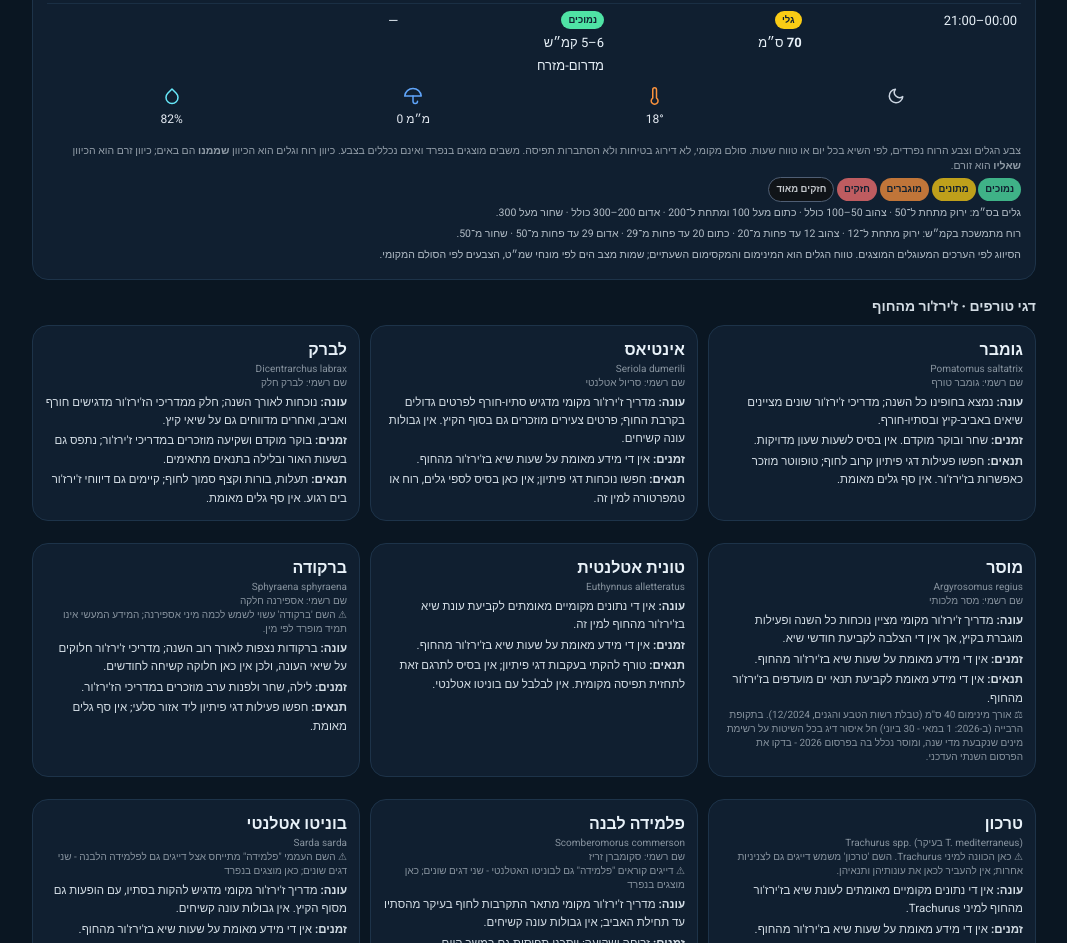
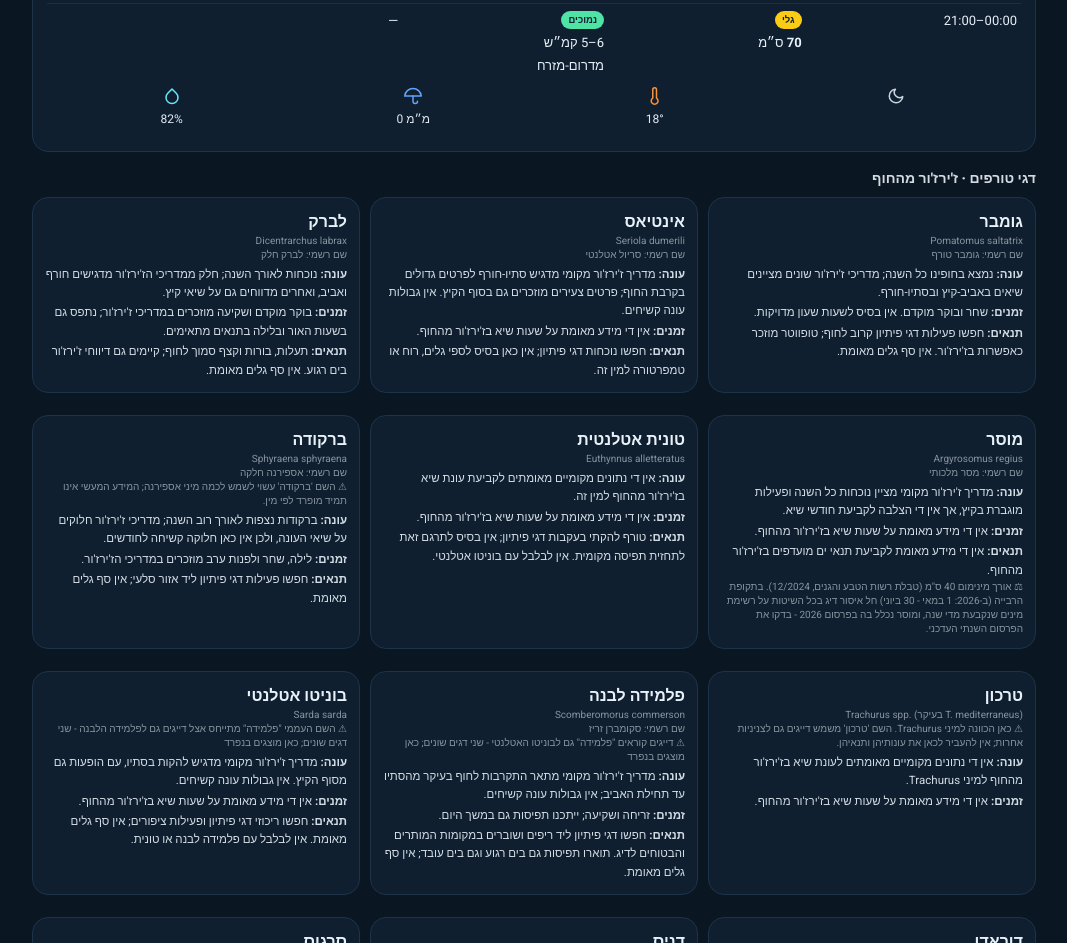
Before and after one commit to ruslan10/fishing, a plain HTML site: page index.html in a window 1280 px wide. Shown: the part 1533-2476 px from the top of the page, without its empty margins (106-1173 px from the left). Drawn offline with Linux system fonts and the light colour scheme.

Commit message:
Remove requested explanatory block below hourly table

```diff
--- a/index.html
+++ b/index.html
@@ -284,11 +284,7 @@ function imsCard(region){
         <td>${w.current_vel!=null&&w.current_vel>0.01?w.current_vel+' קמ״ש '+(w.current_dir?'ל'+w.current_dir:''):'—'}</td>
         </tr>
         <tr class="wxsub ${isPast?'past':''}"><td colspan="4">${wxLine(w)}</td></tr>`;}).join('')}
-      </table><div style="font-size:10.5px;opacity:.6;margin-top:6px">צבע הגלים וצבע הרוח נפרדים, לפי השיא בכל יום או טווח שעות. סולם מקומי, לא דירוג בטיחות ולא הסתברות תפיסה. משבים מוצגים בנפרד ואינם נכללים בצבע.${day.date<today?' שורות אפורות כבר עברו.':''} כיוון רוח וגלים הוא הכיוון <b>שממנו</b> הם באים; כיוון זרם הוא הכיוון <b>שאליו</b> הוא זורם.</div>
-      <div style="font-size:10.5px;opacity:.75;margin-top:4px;line-height:2">${LEVELS.map(c=>stateChip([c.name,c.color])).join(' ')}<br>
-      גלים בס״מ: ירוק מתחת ל־50 · צהוב 50–100 כולל · כתום מעל 100 ומתחת ל־200 · אדום 200–300 כולל · שחור מעל 300.<br>
-      רוח מתמשכת בקמ״ש: ירוק מתחת ל־12 · צהוב 12 עד פחות מ־20 · כתום 20 עד פחות מ־29 · אדום 29 עד פחות מ־50 · שחור מ־50.<br>
-      הסיווג לפי הערכים המעוגלים המוצגים. טווח הגלים הוא המינימום והמקסימום השעתיים; שמות מצב הים לפי מונחי שמ״ט, הצבעים לפי הסולם המקומי.</div>`}</div>
+      </table>`}</div>
 
       <h3 class="sec">דגי טורפים · ז'ירז'ור מהחוף</h3>
       <div class="sp-grid">${day.species.map(sp=>{
```
